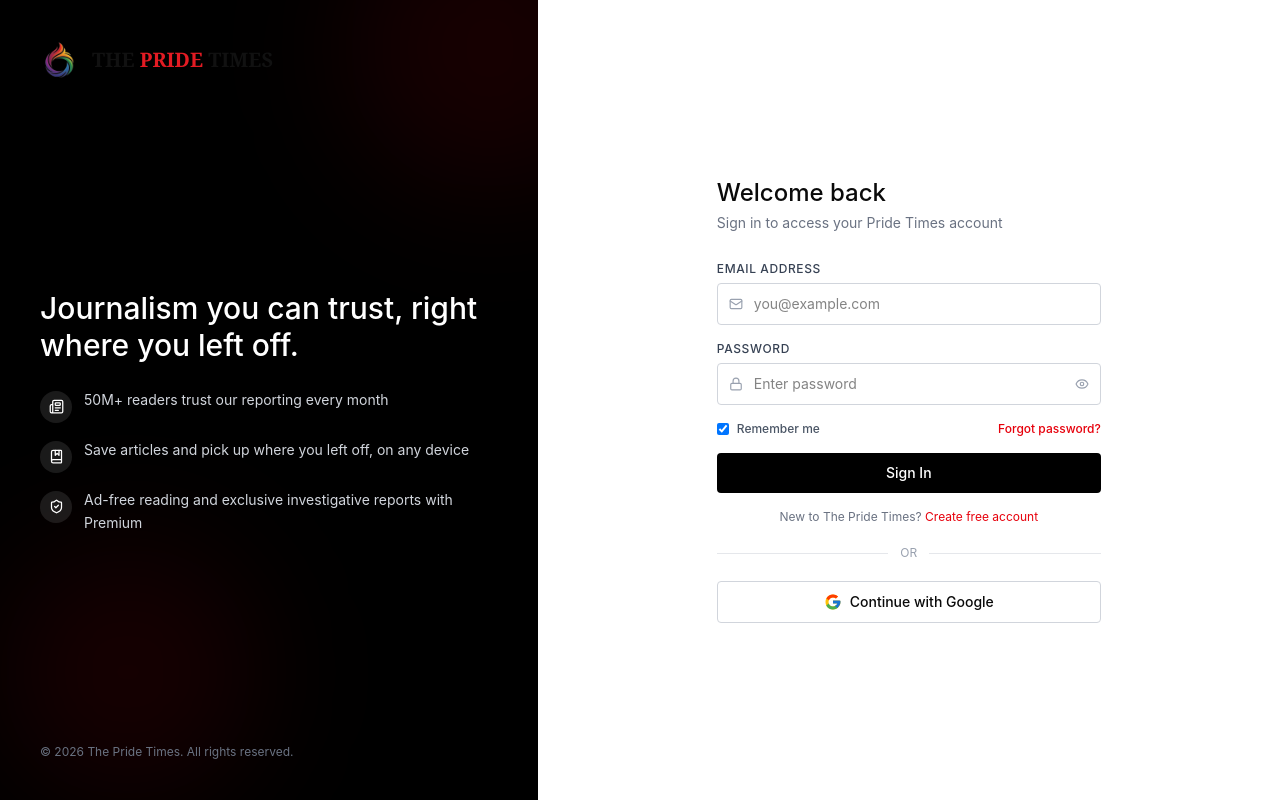
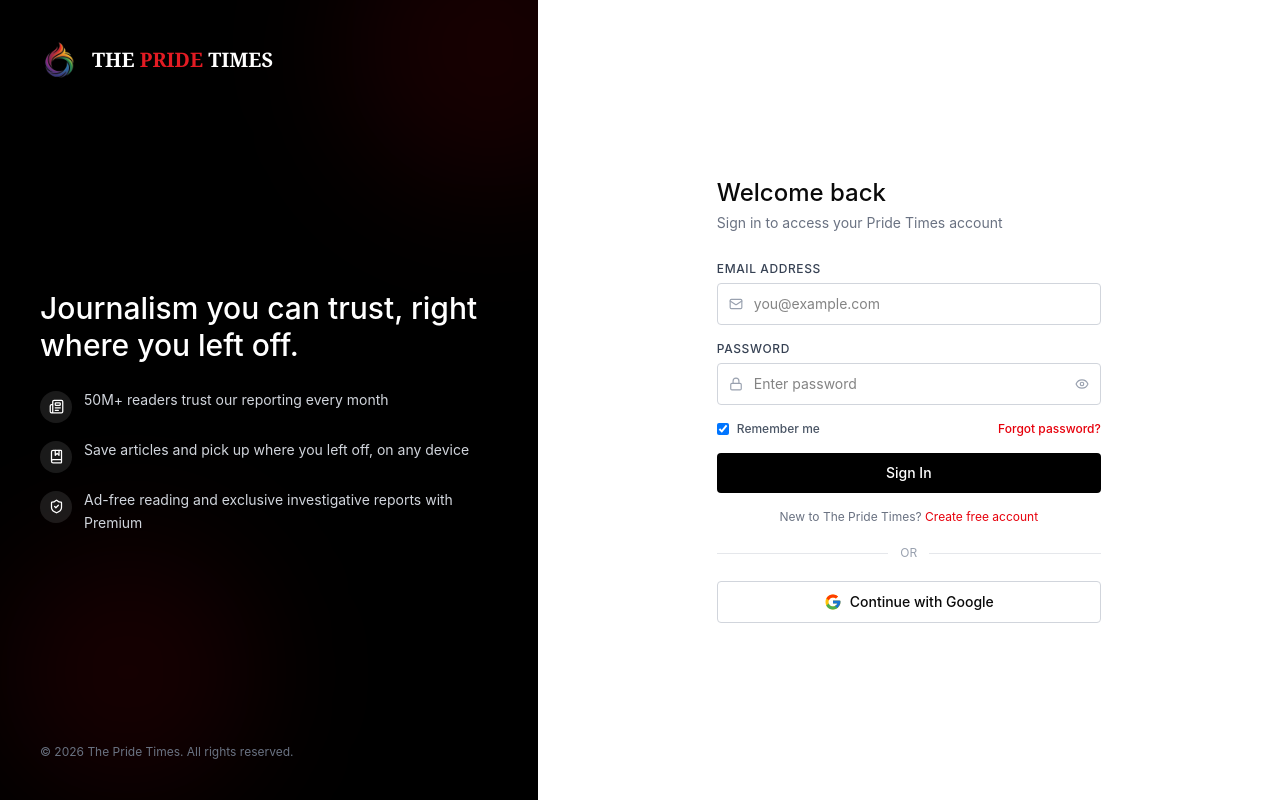
Before and after one commit to abhay-08121999/Abhay-news-paper, a React (Vite) app: page /login in a window 1280 px wide. Built offline with nearby package versions, Linux system fonts and the light colour scheme; no server answers.

Commit message:
Update LoginPage.tsx

```diff
--- a/src/app/components/auth/LoginPage.tsx
+++ b/src/app/components/auth/LoginPage.tsx
@@ -88,7 +88,7 @@ export function LoginPage() {
 
         <Link to="/" className="flex items-center gap-3 relative z-10">
           <img src={logoImg} alt="The Pride Times" className="h-10 w-auto object-contain" />
-          <span className="pt-logo text-xl tracking-wide">
+          <span className="pt-logo text-xl tracking-wide" style={{ color: "#fff" }}>
             THE <span className="pt-logo-accent">PRIDE</span> TIMES
           </span>
         </Link>
@@ -119,7 +119,7 @@ export function LoginPage() {
         <div className="lg:hidden bg-black py-3 px-6">
           <Link to="/" className="flex items-center gap-3">
             <img src={logoImg} alt="The Pride Times" className="h-9 w-auto object-contain" />
-            <span className="pt-logo text-lg">
+            <span className="pt-logo text-lg" style={{ color: "#fff" }}>
               THE <span className="pt-logo-accent">PRIDE</span> TIMES
             </span>
           </Link>
```
